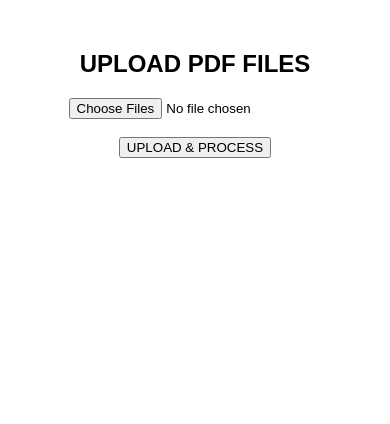
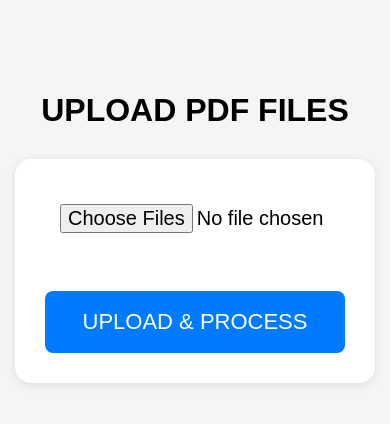
Before and after one commit to nhokshoknt/pdf-tool-web, a Flask app: page / in a window 390 px wide. Shown: the top 424 px of the page. Run offline with Flask 3, Linux system fonts and the light colour scheme.

Commit message:
Update index.html

```diff
--- a/templates/index.html
+++ b/templates/index.html
@@ -1,7 +1,83 @@
 <!DOCTYPE html>
 <html>
 <head>
-    <title>PDF TO EXCEL TOOL</title>
+    <title>PDF TOOL</title>
+
+    <meta name="viewport" content="width=device-width, initial-scale=1.0">
+
+    <style>
+        body {
+            font-family: Arial;
+            text-align: center;
+            margin: 0;
+            padding: 20px;
+            background: #f5f5f5;
+        }
+
+        h2 {
+            font-size: 28px;
+            margin-bottom: 25px;
+        }
+
+        form {
+            background: white;
+            padding: 25px;
+            border-radius: 12px;
+            max-width: 500px;
+            margin: auto;
+            box-shadow: 0 2px 10px rgba(0,0,0,0.1);
+        }
+
+        input[type="file"] {
+            font-size: 18px;
+            padding: 10px;
+            width: 100%;
+            margin-bottom: 20px;
+        }
+
+        button {
+            width: 100%;
+            padding: 15px;
+            font-size: 18px;
+            background: #007bff;
+            color: white;
+            border: none;
+            border-radius: 8px;
+        }
+
+        button:active {
+            background: #0056b3;
+        }
+
+        /* 👉 MOBILE OPTIMIZATION */
+        @media (max-width: 768px) {
+
+            body {
+                padding: 15px;
+            }
+
+            h2 {
+                font-size: 32px;
+                margin-bottom: 30px;
+            }
+
+            form {
+                padding: 30px;
+                border-radius: 16px;
+            }
+
+            input[type="file"] {
+                font-size: 20px;
+                padding: 15px;
+                margin-bottom: 25px;
+            }
+
+            button {
+                font-size: 22px;
+                padding: 18px;
+            }
+        }
+    </style>
 </head>
 <body style="font-family: Arial; text-align:center; margin-top:50px;">
 
```
